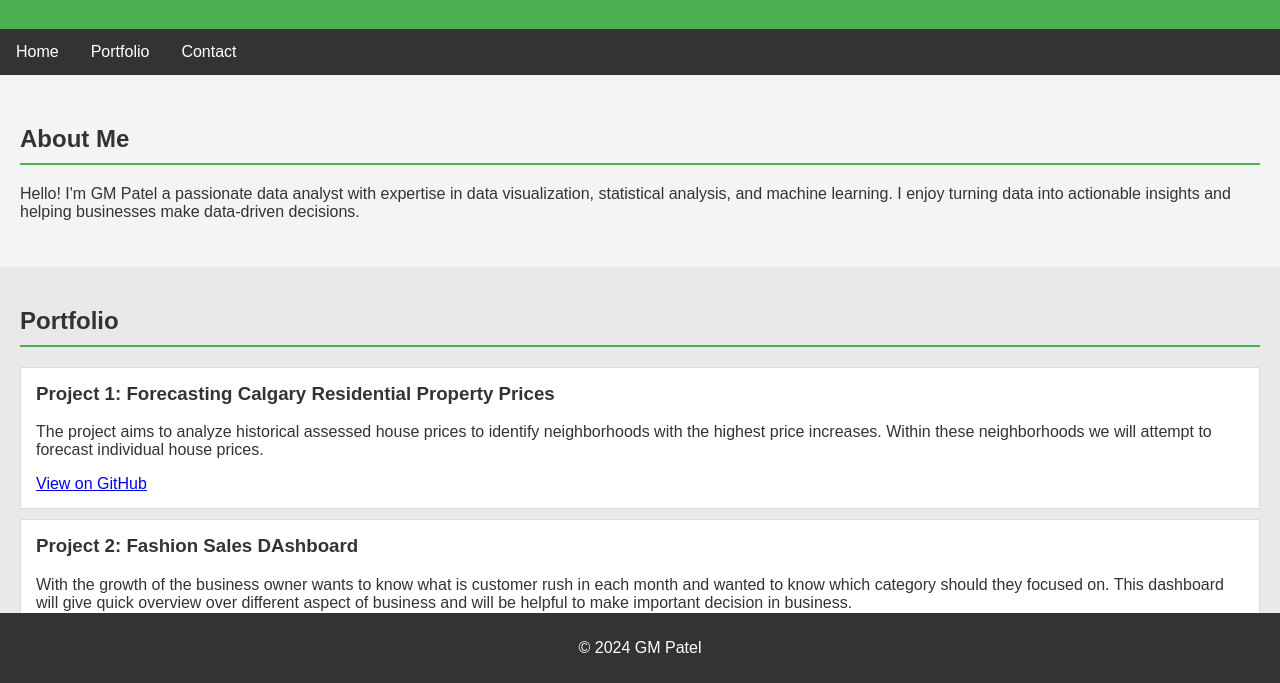
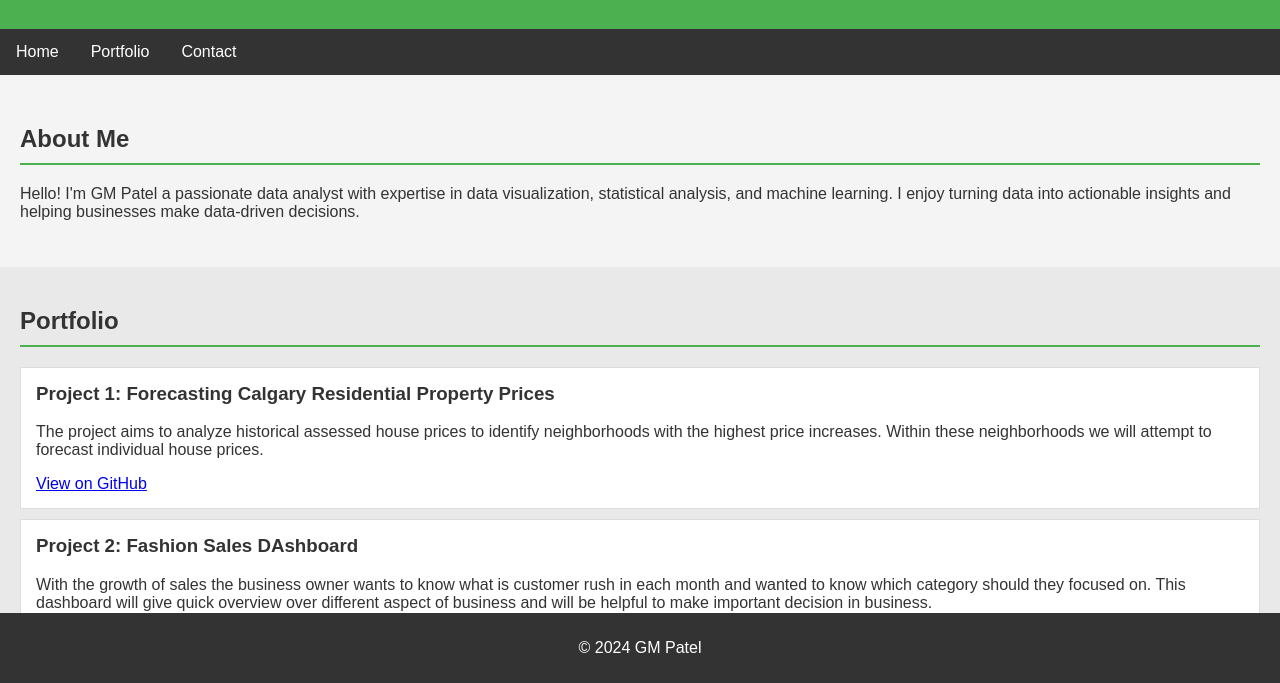
Before and after one commit to gmpatel21/DataPlot.github.io, a plain HTML site: page index.html in a window 1280 px wide. Shown: the part 117-800 px from the top of the page. Drawn offline with Linux system fonts and the light colour scheme.

Commit message:
Update index.html

```diff
--- a/index.html
+++ b/index.html
@@ -35,7 +35,7 @@
         </div>
         <div class="project">
             <h3>Project 2: Fashion Sales DAshboard</h3>
-            <p>With the growth of the business owner wants to know what is customer rush in each month and wanted to know which category should they focused on.
+            <p>With the growth of sales the business owner wants to know what is customer rush in each month and wanted to know which category should they focused on.
 
 This dashboard will give quick overview over different aspect of business and will be helpful to make important decision in business.
 </p>
```
